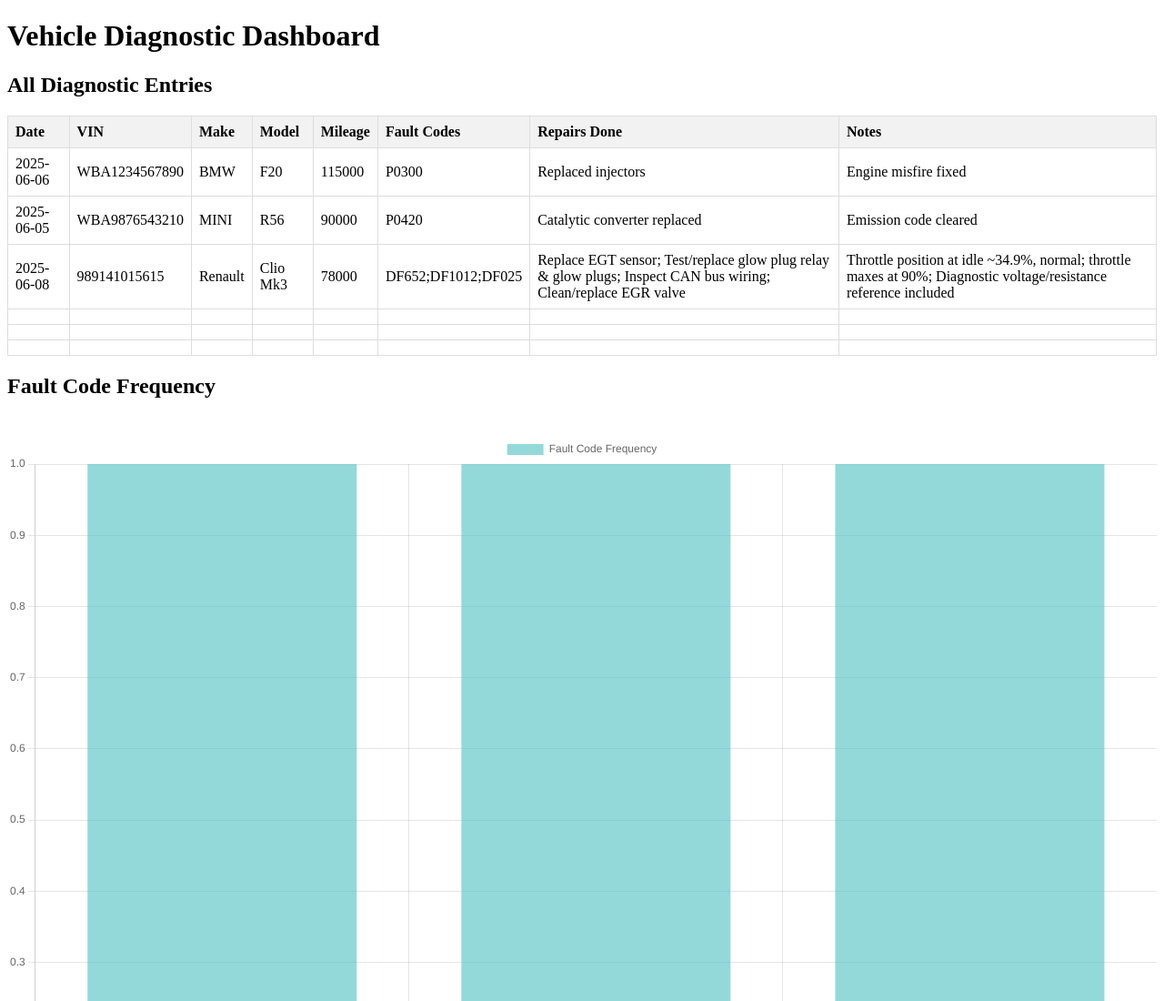
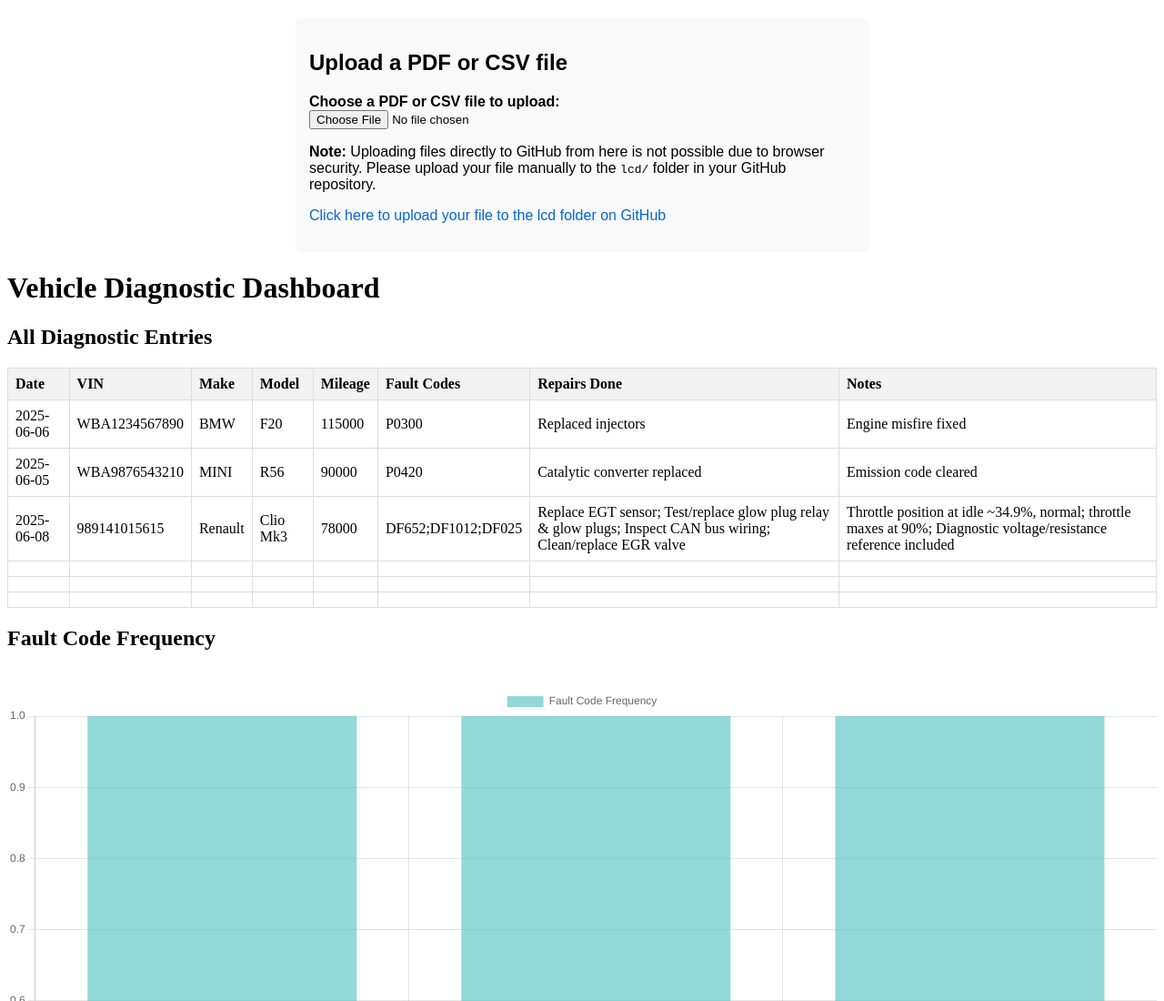
Before and after one commit to Cualabeer/Diagnose, a plain HTML site: page index.html in a window 1280 px wide. Shown: the top 1100 px of the page at 91% size. Drawn offline with nearby package versions, Linux system fonts and the light colour scheme.

Commit message:
Update index.html

```diff
--- a/index.html
+++ b/index.html
@@ -22,9 +22,52 @@
     canvas {
       margin-top: 40px;
     }
+    /* New styles for upload section */
+    #upload-section {
+      max-width: 600px;
+      margin: 20px auto;
+      padding: 15px;
+      background: #f9f9f9;
+      border-radius: 6px;
+      font-family: Arial, sans-serif;
+    }
+    #upload-section label {
+      font-weight: bold;
+    }
+    #fileInfo {
+      margin-top: 10px;
+      font-style: italic;
+      color: #555;
+    }
+    #upload-section a {
+      color: #0366d6;
+      text-decoration: none;
+    }
+    #upload-section a:hover {
+      text-decoration: underline;
+    }
   </style>
 </head>
 <body>
+
+  <div id="upload-section">
+    <h2>Upload a PDF or CSV file</h2>
+    <form id="uploadForm">
+      <label for="fileInput">Choose a PDF or CSV file to upload:</label><br />
+      <input type="file" id="fileInput" accept=".pdf,.csv" />
+      <div id="fileInfo"></div>
+    </form>
+    <p>
+      <strong>Note:</strong> Uploading files directly to GitHub from here is not possible due to browser security.
+      Please upload your file manually to the <code>lcd/</code> folder in your GitHub repository.
+    </p>
+    <p>
+      <a href="https://github.com/Cualabeer/Diagnose/upload/main?path=lcd" target="_blank" rel="noopener noreferrer">
+        Click here to upload your file to the lcd folder on GitHub
+      </a>
+    </p>
+  </div>
+
   <h1>Vehicle Diagnostic Dashboard</h1>
 
   <h2>All Diagnostic Entries</h2>
@@ -37,6 +80,21 @@
   <canvas id="faultChart" width="600" height="400"></canvas>
 
   <script>
+    // File input preview code
+    const fileInput = document.getElementById('fileInput');
+    const fileInfo = document.getElementById('fileInfo');
+
+    fileInput.addEventListener('change', () => {
+      const file = fileInput.files[0];
+      if (!file) {
+        fileInfo.textContent = '';
+        return;
+      }
+      const sizeKB = (file.size / 1024).toFixed(2);
+      fileInfo.textContent = `Selected file: ${file.name} (${sizeKB} KB)`;
+    });
+
+    // Your existing CSV load and chart code
     const csvUrl = 'diagnostics.csv';
 
     Papa.parse(csvUrl, {
```
